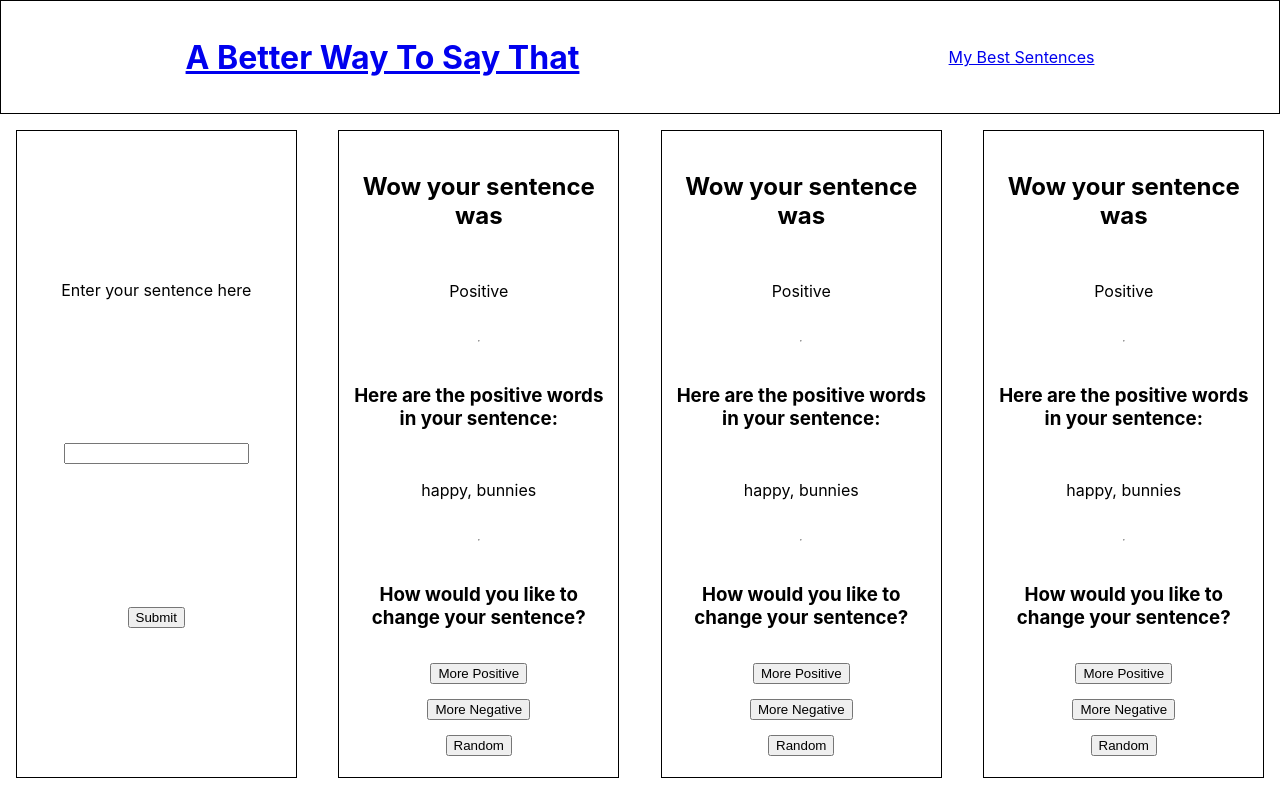
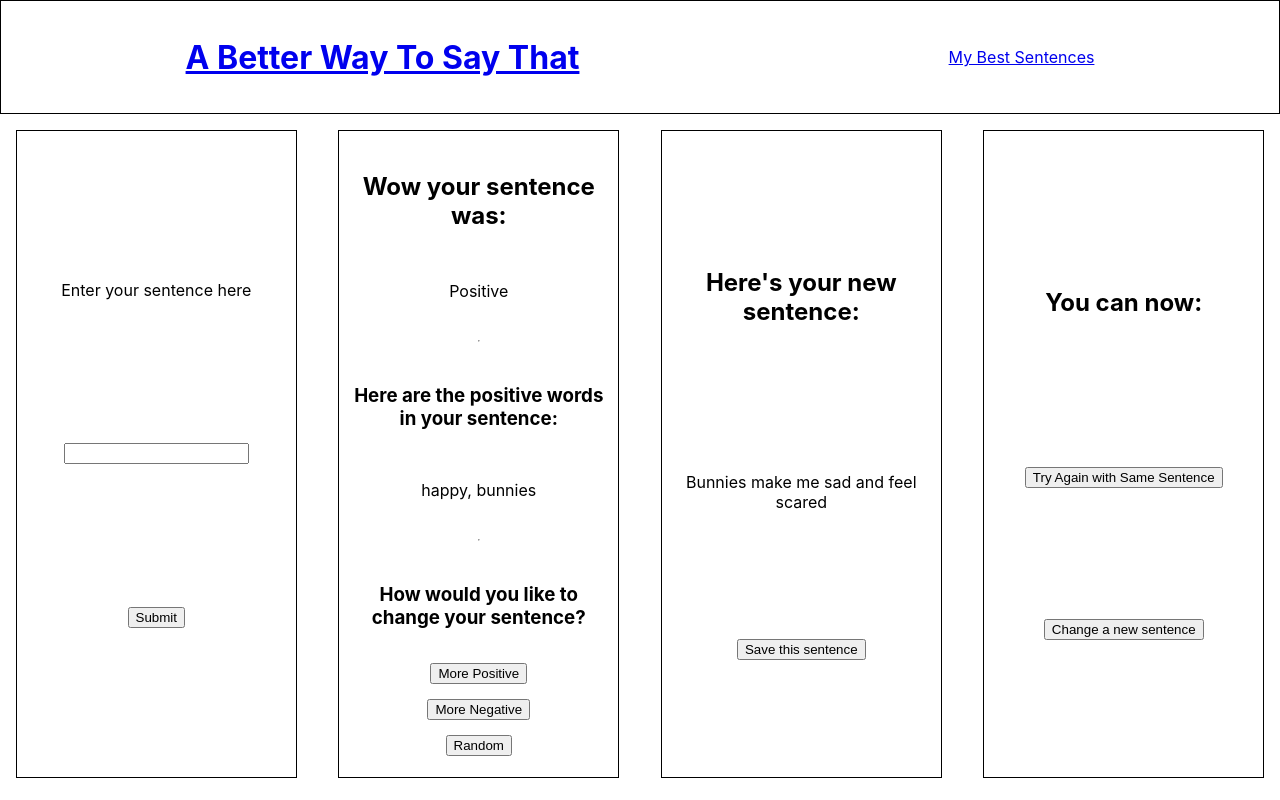
Before and after one commit to tylrs/a-better-way-to-say-that, a React (Create React App) app: page / in a window 1280 px wide. Built offline with nearby package versions, Linux system fonts and the light colour scheme.

Commit message:
Add different JSX depending on panel number

```diff
--- a/src/components/Panel/Panel.js
+++ b/src/components/Panel/Panel.js
@@ -1,10 +1,13 @@
 import './Panel.css'
 import React from 'react'
 
-const Panel = () => {
-    return (
-        <article className='panel'>
-            <h2>Wow your sentence was</h2>
+const Panel = (props) => {
+    let panelContent;
+    switch (props.type) {
+        case '2':
+            panelContent =
+                <>
+                    <h2>Wow your sentence was:</h2>
                     <p>Positive</p>
                     <hr />
                     <h3>Here are the positive words in your sentence:</h3>
@@ -14,6 +17,33 @@ const Panel = () => {
                     <button>More Positive</button>
                     <button>More Negative</button>
                     <button>Random</button>
+                </>
+            break;
+        case '3':
+            panelContent =
+                <>
+                    <h2>Here's your new sentence:</h2>
+                    <p>Bunnies make me sad and feel scared</p>
+                    <button>Save this sentence</button>
+                </>
+            break;
+        case '4':
+            panelContent =
+                <>
+                    <h2>You can now:</h2>
+                    <button>Try Again with Same Sentence</button>
+                    <button>Change a new sentence</button>
+                </>
+            break;
+        default:
+            panelContent = <p>Error</p>
+    }
+
+
+
+    return (
+        <article className='panel'>
+            {panelContent}
         </article>
     )
 }
```
Lines whose indentation alone changed are shown as unchanged.
